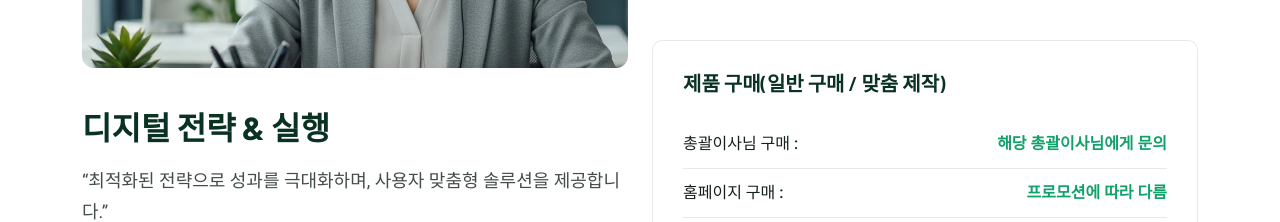
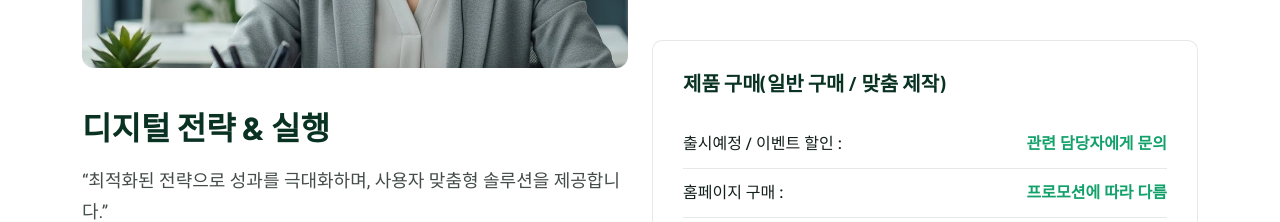
Before and after one commit to qnfrlend-rhsl/money-market-license, a website: page public/service-details.html in a window 1280 px wide. Shown: the part 840-1062 px from the top of the page. Drawn offline with Linux system fonts and the light colour scheme.

Commit message:
check 홈페이지 거리 이벤트 제작

```diff
--- a/public/service-details.html
+++ b/public/service-details.html
@@ -640,8 +640,8 @@
                 <h4>제품 구매(일반 구매 / 맞춤 제작)</h4>
                 <div class="info-list">
                   <div class="info-item">
-                    <span class="info-label">총괄이사님 구매 :</span>
-                    <span class="info-value">해당 총괄이사님에게 문의</span>
+                    <span class="info-label">출시예정 / 이벤트 할인 :</span>
+                    <span class="info-value">관련 담당자에게 문의</span>
                   </div>
                   <div class="info-item">
                     <span class="info-label">홈페이지 구매 :</span>
```
